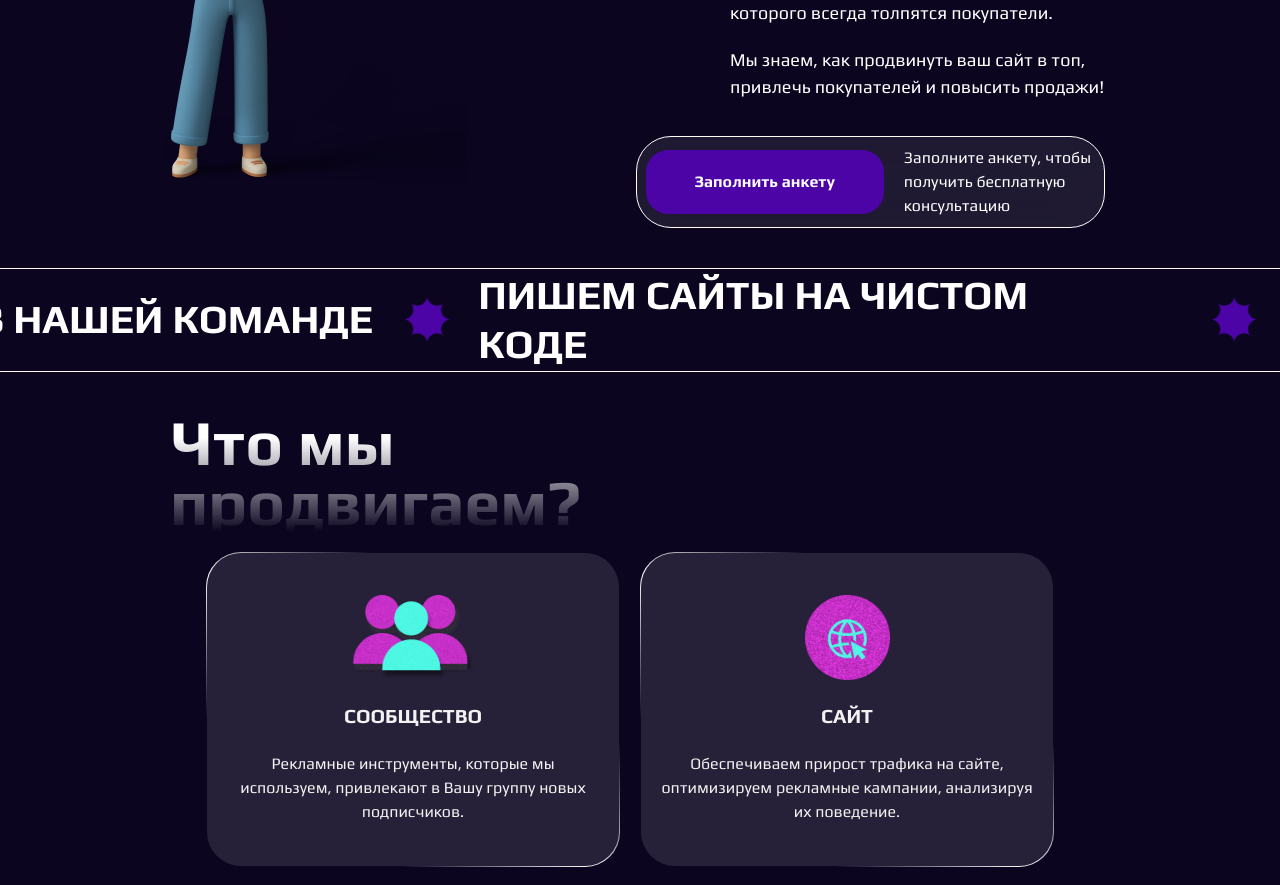
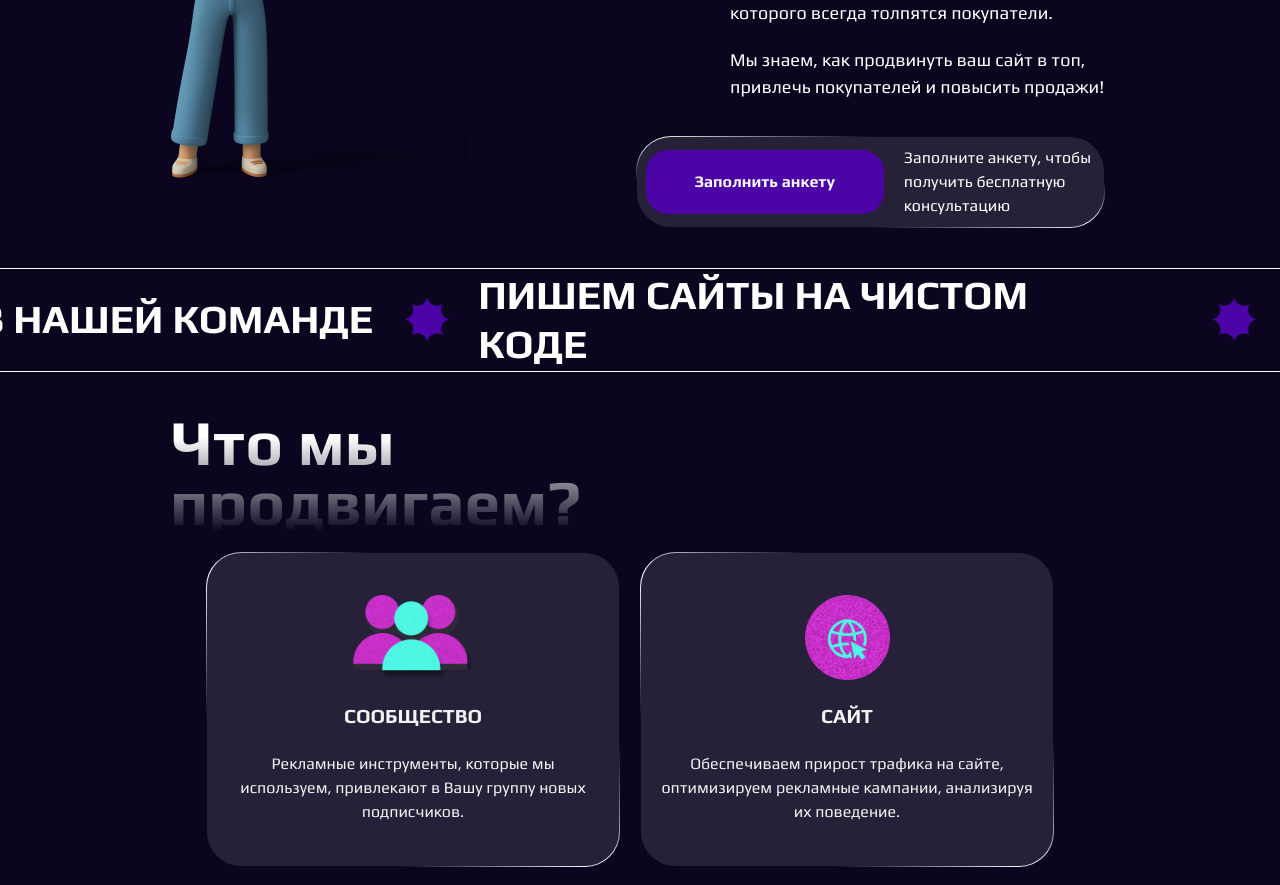
Before and after one commit to JulieBenchuk/web-studio, a Next.js app: page /promotion in a window 1280 px wide. Shown: the part 4340-5225 px from the top of the page. Built offline with nearby package versions, Linux system fonts and the light colour scheme; grey boxes are pictures that could not be loaded.

Commit message:
feat: added gradient to button block in WhoNeedPromotion

```diff
--- a/src/styles/components/whoNeedPromotion.module.scss
+++ b/src/styles/components/whoNeedPromotion.module.scss
@@ -204,10 +204,11 @@
         padding: 20px;
         margin-top: 36px;
         max-width: 580px;
-        border: 0.1px solid $text-color-primary;
         border-radius: 35px;
-        background: rgba(217, 217, 217, 0.1);
-        backdrop-filter: blur(25px);
+        border: solid 1px transparent;
+        background-image: radial-gradient(circle at center, #262038, #262038), linear-gradient(to bottom left, transparent 25%, #ffffff, transparent, transparent);
+        background-origin: border-box;
+        background-clip: padding-box, border-box;
         @media (max-width: 1439px) {
           width: 469px;
           padding: 9px;
```
